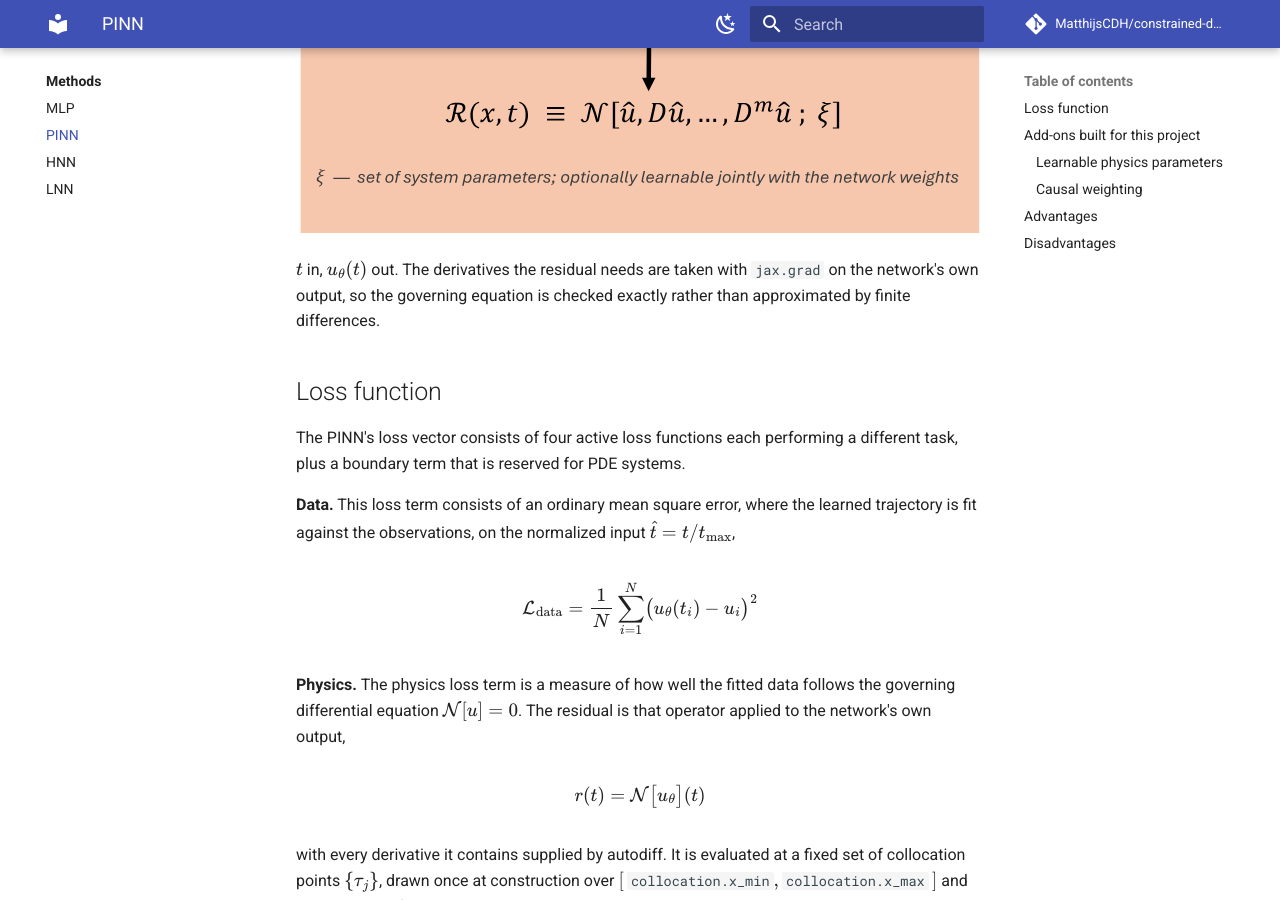
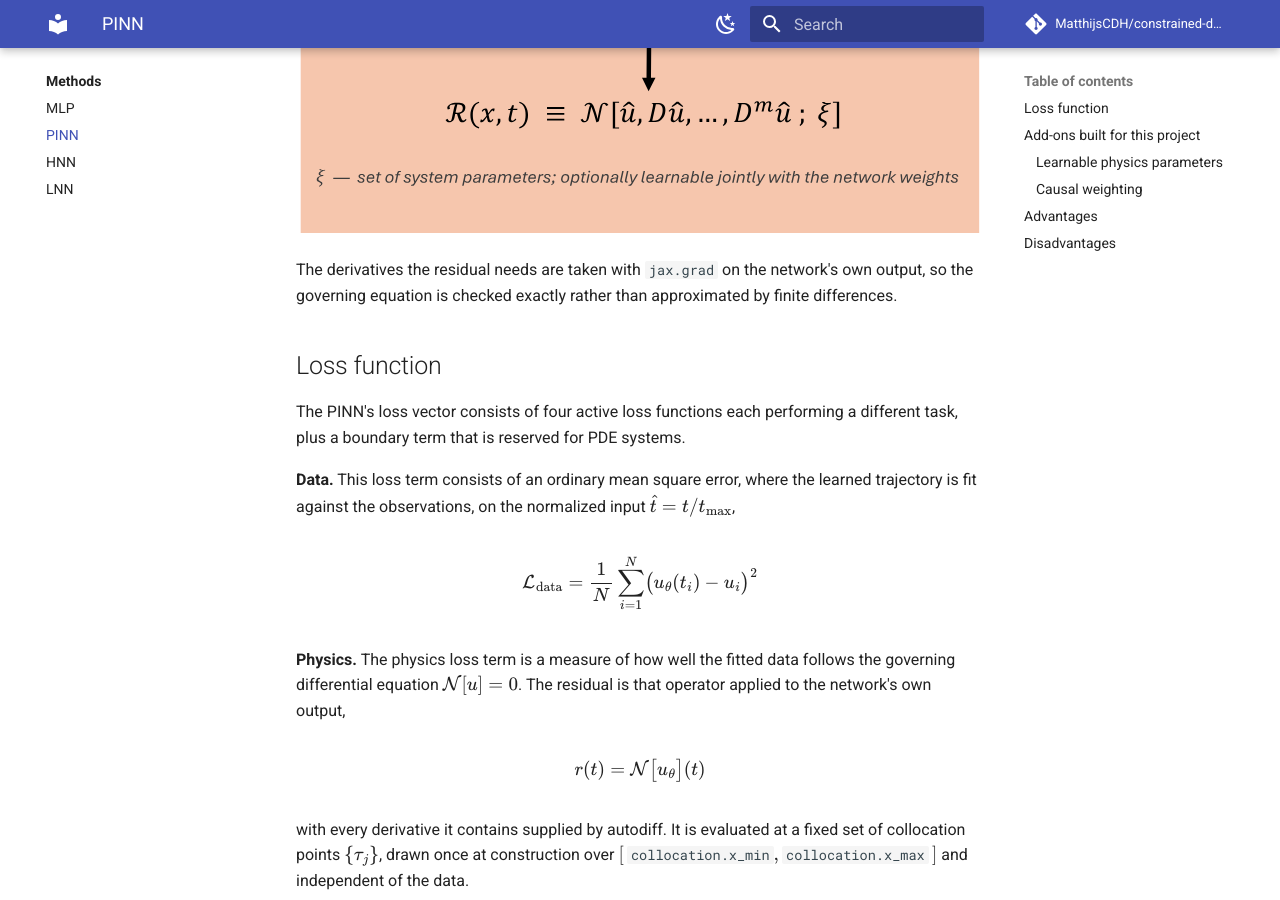
Before and after one commit to MatthijsCDH/constrained-dynamics, an MkDocs documentation site: the page built from docs/methods/pinn.md, in a window 1280 px wide and 900 px high, scrolled down 750 px. Built offline with MkDocs 1.6.1 and Material for MkDocs 9.7.7, drawn with Linux system fonts in a browser that asks for light colours; comment, search, counter and statistics services are not loaded.

Commit message:
Updated wording

```diff
--- a/docs/methods/pinn.md
+++ b/docs/methods/pinn.md
@@ -6,7 +6,7 @@ A PINN is trained on trajectory data $(t_i, u_i)$ and maps time directly to stat
   <img src="../images/PINN1.svg" width="680" alt="PINN architecture: time in, state out, residual of the governing equation evaluated by autodiff">
 </p>
 
-$t$ in, $u_\theta(t)$ out. The derivatives the residual needs are taken with `jax.grad` on the network's own output, so the governing equation is checked exactly rather than approximated by finite differences.
+The derivatives the residual needs are taken with `jax.grad` on the network's own output, so the governing equation is checked exactly rather than approximated by finite differences.
 
 ## Loss function
 
```
